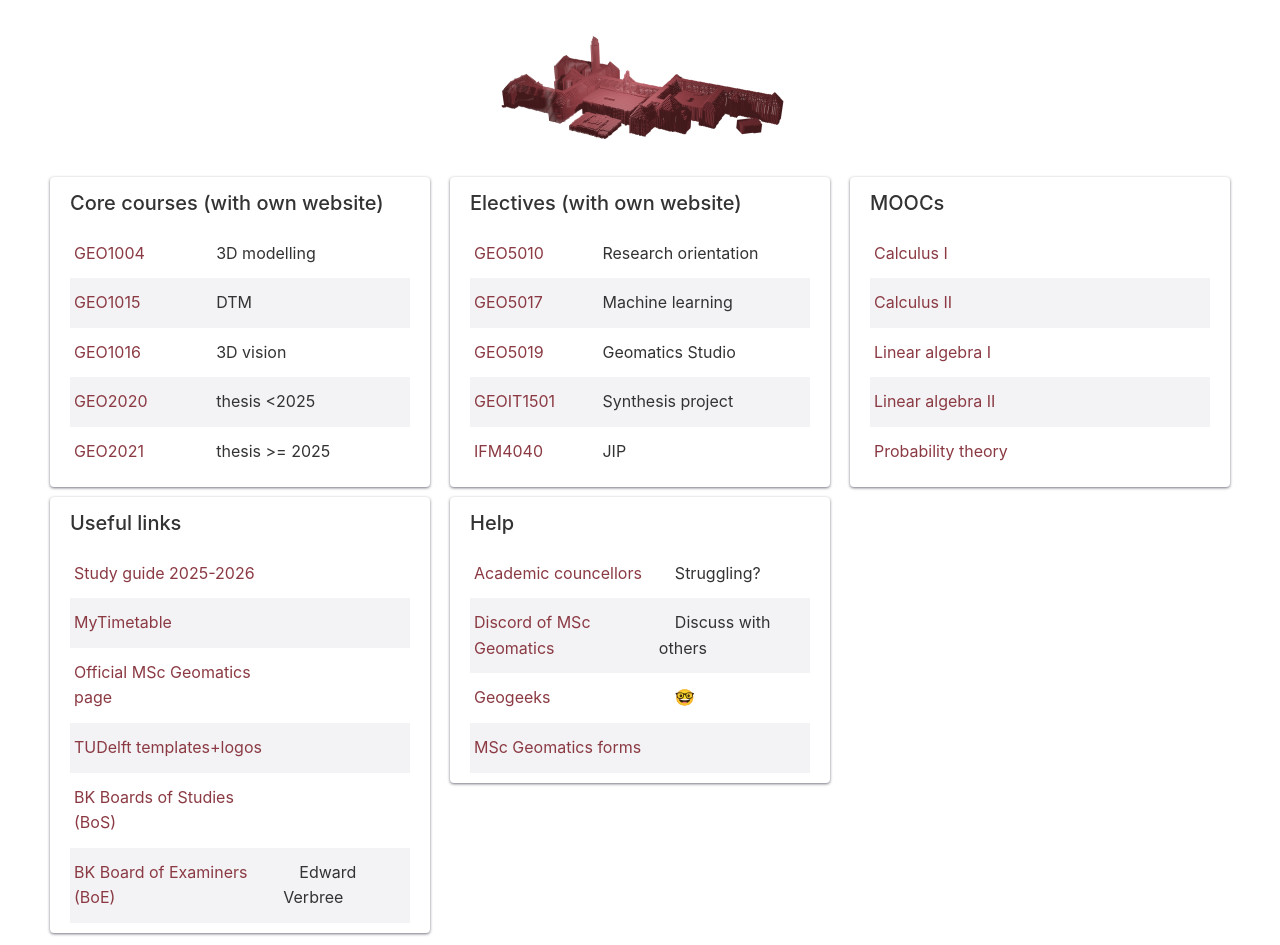
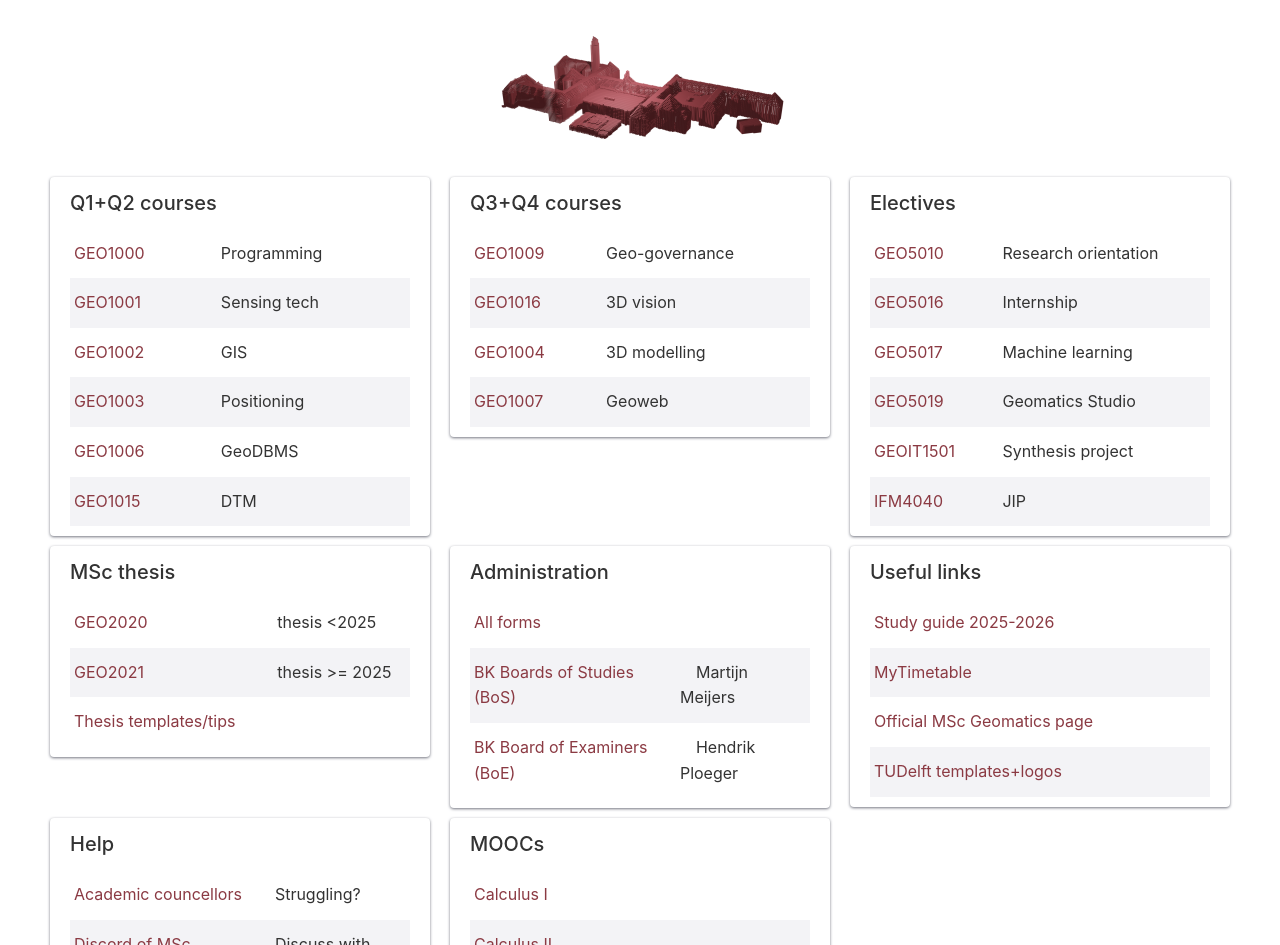
Before and after one commit to hugoledoux/gm_landing, a Jekyll site: the page built from index.md, in a window 1280 px wide and 1400 px high, cut to the strip 0-945 px from the top of the window. Built offline with Jekyll 4.4.1, drawn with Linux system fonts in a browser that asks for light colours; some of the changed text lies outside the part shown.

Commit message:
Add all mandatory courses wiht BS links
because people want that

```diff
--- a/_data/links.yml
+++ b/_data/links.yml
@@ -1,28 +1,49 @@
-- category: Core courses (with own website)
+- category: Q1+Q2 courses
   links:
+    - name: GEO1000
+      url: https://brightspace.tudelft.nl/d2l/home/774994
+      extra: Programming
+    - name: GEO1001
+      url: https://brightspace.tudelft.nl/d2l/home/774995
+      extra: Sensing tech
+    - name: GEO1002
+      url: https://brightspace.tudelft.nl/
+      extra: GIS
+    - name: GEO1003
+      url: https://brightspace.tudelft.nl/
+      extra: Positioning
+    - name: GEO1006
+      url: https://brightspace.tudelft.nl/
+      extra: GeoDBMS
+    - name: GEO1015
+      url: https://3d.bk.tudelft.nl/courses/geo1015
+      extra: DTM
+
+- category: Q3+Q4 courses
+  links:
+    - name: GEO1009
+      url: https://brightspace.tudelft.nl/
+      extra: Geo-governance
+    - name: GEO1016
+      url: https://3d.bk.tudelft.nl/courses/geo1016
+      extra: 3D vision
     - name: GEO1004
       url: https://3d.bk.tudelft.nl/courses/geo1004
       extra: 3D modelling
-    - name: GEO1015
-      url: https://3d.bk.tudelft.nl/courses/geo1015
-      extra: DTM
-    - name: GEO1016
-      url: https://3d.bk.tudelft.nl/courses/geo1016
-      extra: 3D vision
-    - name: GEO2020
-      url: https://3d.bk.tudelft.nl/courses/geo2020
-      extra: thesis <2025
-    - name: GEO2021
-      url: https://geomatics.bk.tudelft.nl/geo2021
-      extra: thesis >= 2025
+    - name: GEO1007
+      url: https://brightspace.tudelft.nl/
+      extra: Geoweb
 
-- category: Electives (with own website)
+- category: Electives
   links:
     - name: GEO5010
       url: https://3d.bk.tudelft.nl/courses/geo5010/
       extra: Research orientation
+    - name: GEO5016
+      url: https://geomatics.bk.tudelft.nl/geo5016/
+      extra: Internship
     - name: GEO5017
-      url: https://3d.bk.tudelft.nl/courses/geo5017
+      url: https://3d.bk.tudelft.nl/courses/geo5017/
       extra: Machine learning
     - name: GEO5019
       url: https://geomatics.bk.tudelft.nl/geo5019
@@ -33,6 +54,55 @@
     - name: IFM4040
       url: https://www.jointinterdisciplinaryproject.nl/
       extra: JIP
+
+- category: MSc thesis
+  links:
+    - name: GEO2020
+      url: https://3d.bk.tudelft.nl/courses/geo2020
+      extra: thesis <2025
+    - name: GEO2021
+      url: https://geomatics.bk.tudelft.nl/geo2021
+      extra: thesis >= 2025
+    - name: Thesis templates/tips
+      url: https://geomatics.bk.tudelft.nl/geogeeks/writing/
+      # extra: thesis >= 2025
+
+- category: Administration
+  links:
+    - name: All forms
+      url: https://www.tudelft.nl/en/student/a-be-student-portal/practical-affairs/forms
+    - name: BK Boards of Studies (BoS)
+      url: https://www.tudelft.nl/en/student/a-be-student-portal/organisation/boards-of-studies
+      extra: Martijn Meijers
+    - name: BK Board of Examiners (BoE)
+      url: https://www.tudelft.nl/en/student/a-be-student-portal/organisation/board-of-examiners
+      extra: Hendrik Ploeger
+
+- category: Useful links
+  links:
+    - name: Study guide 2025-2026
+      url: https://studyguide2526.tudelft.nl/opleidingen/study-guide/educations/10542
+    - name: MyTimetable
+      url: https://mytimetable.tudelft.nl/schedule
+    - name: Official MSc Geomatics page
+      url: https://geomatics.tudelft.nl
+    - name: TUDelft templates+logos
+      url: https://www.tudelft.nl/en/tu-delft-corporate-design
+
+- category: Help
+  links:
+    - name: Academic councellors
+      url: https://www.tudelft.nl/en/student/a-be-student-portal/organisation/academic-counsellors
+      extra: Struggling?
+    - name: Discord of MSc Geomatics
+      url: https://discord.com/invite/7AtyApHXrq
+      extra: Discuss with others
+    - name: Geogeeks
+      url: https://geomatics.bk.tudelft.nl/geogeeks
+      extra: 🤓
+    - name: MSc Geomatics forms
+      url: https://www.tudelft.nl/studenten/bk-studentenportal/praktische-zaken/formulieren
+      # extra:
 
 - category: MOOCs
   links:
@@ -50,34 +120,3 @@
       # extra: Matrices and linear transformations
     - name: Probability theory
       url: https://online-learning.tudelft.nl/courses/probability-theory/
-
-- category: Useful links
-  links:
-    - name: Study guide 2025-2026
-      url: https://studyguide2526.tudelft.nl/opleidingen/study-guide/educations/10542
-    - name: MyTimetable
-      url: https://mytimetable.tudelft.nl/schedule
-    - name: Official MSc Geomatics page
-      url: https://geomatics.tudelft.nl
-    - name: TUDelft templates+logos
-      url: https://www.tudelft.nl/en/tu-delft-corporate-design
-    - name: BK Boards of Studies (BoS)
-      url: https://www.tudelft.nl/en/student/a-be-student-portal/organisation/boards-of-studies
-    - name: BK Board of Examiners (BoE)
-      url: https://www.tudelft.nl/en/student/a-be-student-portal/organisation/board-of-examiners
-      extra: Edward Verbree
-
-- category: Help
-  links:
-    - name: Academic councellors
-      url: https://www.tudelft.nl/en/student/a-be-student-portal/organisation/academic-counsellors
-      extra: Struggling?
-    - name: Discord of MSc Geomatics
-      url: https://discord.com/invite/7AtyApHXrq
-      extra: Discuss with others
-    - name: Geogeeks
-      url: https://geomatics.bk.tudelft.nl/geogeeks
-      extra: 🤓
-    - name: MSc Geomatics forms
-      url: https://www.tudelft.nl/studenten/bk-studentenportal/praktische-zaken/formulieren
-      # extra:
--- a/_layouts/default.html
+++ b/_layouts/default.html
@@ -3,7 +3,7 @@
   <head>
     <meta charset="utf-8" />
     <meta name="viewport" content="width=device-width, initial-scale=1.0" />
-    <title>MSc Geomation information page for students</title>
+    <title>MSc Geomatics information page for students</title>
     <link rel="stylesheet" href="css/chota.css">
     <style>
       body.dark {
```
